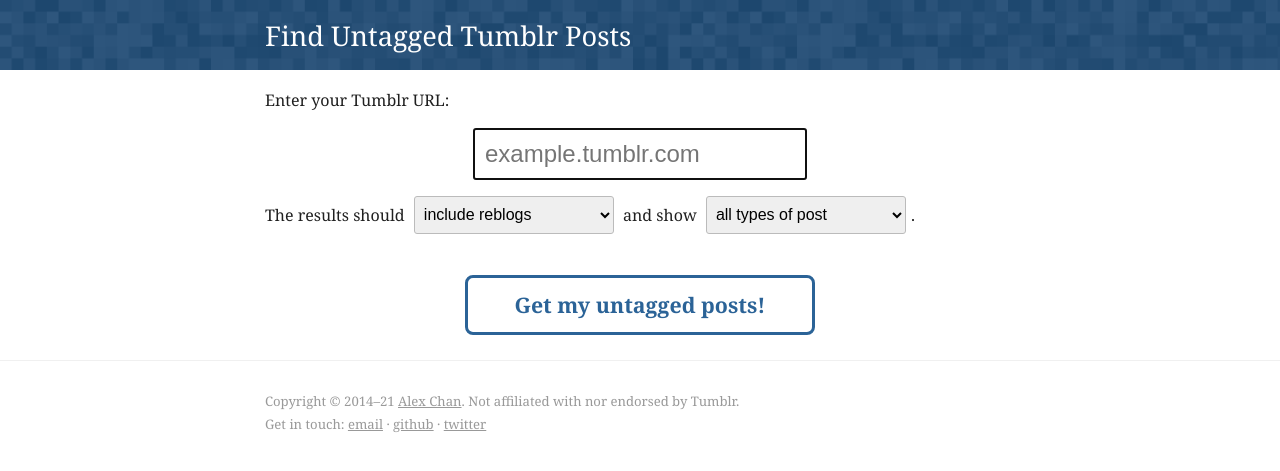
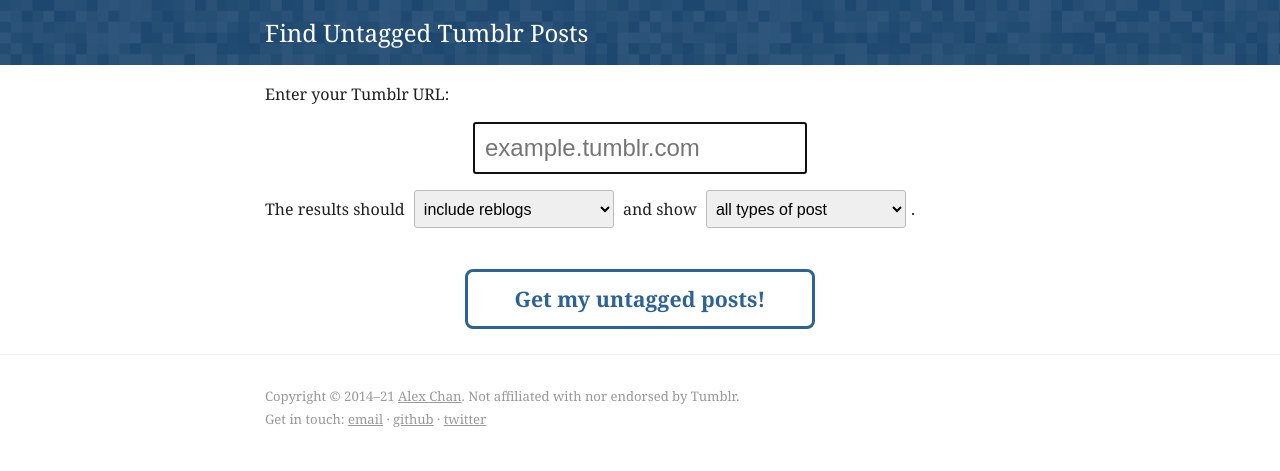
Before and after one commit to alexwlchan/finduntaggedtumblrposts.com, a Jekyll site: the page built from src/index.md, in a window 1280 px wide. Shown: the top 471 px of the page. Built offline with Jekyll 4.4.1, drawn with Linux system fonts in a browser that asks for light colours.

Commit message:
continue simplifying/binning stuff

```diff
--- a/src/_includes/header.html
+++ b/src/_includes/header.html
@@ -1,5 +1,5 @@
 <aside>
   <div id="aside_inner">
-    <h1 id="brand"><a href="/">{{ site.title | escape }}</a></h1>
+    <h1><a href="/">{{ site.title | escape }}</a></h1>
   </div>
 </aside>
--- a/src/_layouts/default.html
+++ b/src/_layouts/default.html
@@ -10,7 +10,26 @@
   <body>
     {% include header.html %}
 
-    {{ content | fix_footnote }}
+		<article>
+		  <h1 class="title">
+		    <a href="{{ page.url | relative_url }}">{{ page.title | smartify | escape }}</a>
+		  </h1>
+
+		  {% if page.last_updated or page.meta %}
+		  <div class="page__meta">
+		    <ul class="dot_list">
+		      {% if page.last_updated %}
+		      <li class="page__date">Last updated {{ page.last_updated | date: site.date_format }}</li>
+		      {% endif %}
+		      {% for m in page.meta %}
+		      <li>{{ m }}</li>
+		      {% endfor %}
+		    </ul>
+		  </div>
+		  {% endif %}
+
+		  {{ content | smartify | safe }}
+		</article>
 
     {% include footer.html %}
   </body>
--- a/src/_layouts/page.html
+++ /dev/null
@@ -1,23 +0,0 @@
----
-layout: default
----
-<article class="page">
-  <h1 class="title page__title">
-    <a href="{{ page.url | relative_url }}">{{ page.title | smartify | escape }}</a>
-  </h1>
-
-  {% if page.last_updated or page.meta %}
-  <div class="page__meta">
-    <ul class="dot_list">
-      {% if page.last_updated %}
-      <li class="page__date">Last updated {{ page.last_updated | date: site.date_format }}</li>
-      {% endif %}
-      {% for m in page.meta %}
-      <li>{{ m }}</li>
-      {% endfor %}
-    </ul>
-  </div>
-  {% endif %}
-
-  {{ content | smartify | safe }}
-</article>
--- a/src/_scss/_aside.scss
+++ b/src/_scss/_aside.scss
@@ -11,21 +11,14 @@
 
     &, a, a:visited {
       color: white;
+			font-weight: normal;
       @media print {
         color: $primary-color;
       }
     }
 
-    a:hover {
+    a {
       text-decoration: none;
-    }
-
-    #brand {
-      font-weight: normal;
-      font-size: 1.7em;
-      a {
-        text-decoration: none;
-      }
     }
   }
 }
--- a/src/_scss/_footer.scss
+++ b/src/_scss/_footer.scss
@@ -16,10 +16,6 @@
     color: $accent-grey;
   }
 
-  a:hover {
-    text-decoration: underline;
-  }
-
   #contact_links, ul.dot_list {
     display: inline-block;
     margin-top: 0px;
--- a/src/_scss/_mixins.scss
+++ b/src/_scss/_mixins.scss
@@ -8,3 +8,10 @@
   @include centred($max-width);
   padding: 1px $default-padding;
 }
+
+@mixin link_styles($color, $opacity) {
+  color: $color;
+  &:hover {
+    background: rgba($color, $opacity);
+  }
+}
--- a/src/_scss/_text.scss
+++ b/src/_scss/_text.scss
@@ -11,12 +11,10 @@
 }
 
 a {
-  color: $primary-color;
-  &:hover {
-    text-decoration: none;
-  }
+	@include link_styles($primary-color, 0.2);
+
   &:visited {
-    color: $primary-dark;
+    @include link_styles($primary-dark, 0.2);
   }
 }
 
```
Also changed, not shown: src/index.md (+1 -1 lines), src/results.md (added, +21 -0 lines).
